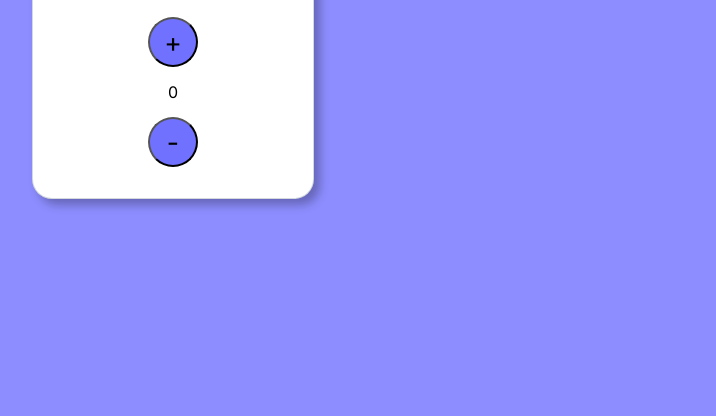
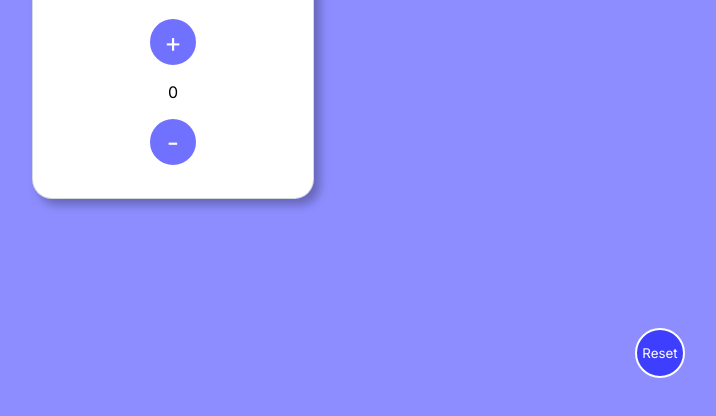
Before and after one commit to mateusaraujos/contador, a plain HTML site: page index.html in a window 1280 px wide. Shown: the part 342-758 px from the top of the page, without its empty margins (467-1183 px from the left). Drawn offline with Linux system fonts and the light colour scheme.

Commit message:
botão de reset criado utilizando javascript

```diff
--- a/assets/css/style.css
+++ b/assets/css/style.css
@@ -47,15 +47,18 @@ body {
     margin-top: 20px;
 }
 
-.counter .btn {
+.counter .btn, #reset {
     width: 50px;
     height: 50px;
     border-radius: 50%;
     background-color: rgba(0, 0, 255, 0.555);
+    color: white;
+    border-color: white;
+    border-style: double;
     cursor: pointer;
 }
 
-.counter .btn:hover {
+.counter .btn:hover, #reset:hover {
     background-color: rgba(0, 0, 255, 0.448);
 }
 
@@ -67,6 +70,12 @@ body {
     margin-left: 20px;
     margin-right: 20px;
     line-height: 50px;
+}
+
+#reset {
+    position: absolute;
+    right: 10vw;
+    bottom: 10vh;
 }
 
 @media (max-width:500px) {
--- a/assets/js/scripts.js
+++ b/assets/js/scripts.js
@@ -19,3 +19,18 @@ subtractBtn.addEventListener("click", () => {
         numberSpan.innerHTML = currentNumber;
     }
 })
+
+// Criando o botão de reset.
+function createResetButton() {
+    let btn = document.createElement("button");
+    let text = document.createTextNode("Reset");
+    btn.setAttribute("id", "reset");
+    btn.appendChild(text);
+    btn.addEventListener("click", () => {
+        currentNumber = 0;
+        numberSpan.innerHTML = currentNumber;
+    })
+    document.body.appendChild(btn);
+}
+
+createResetButton();
```
